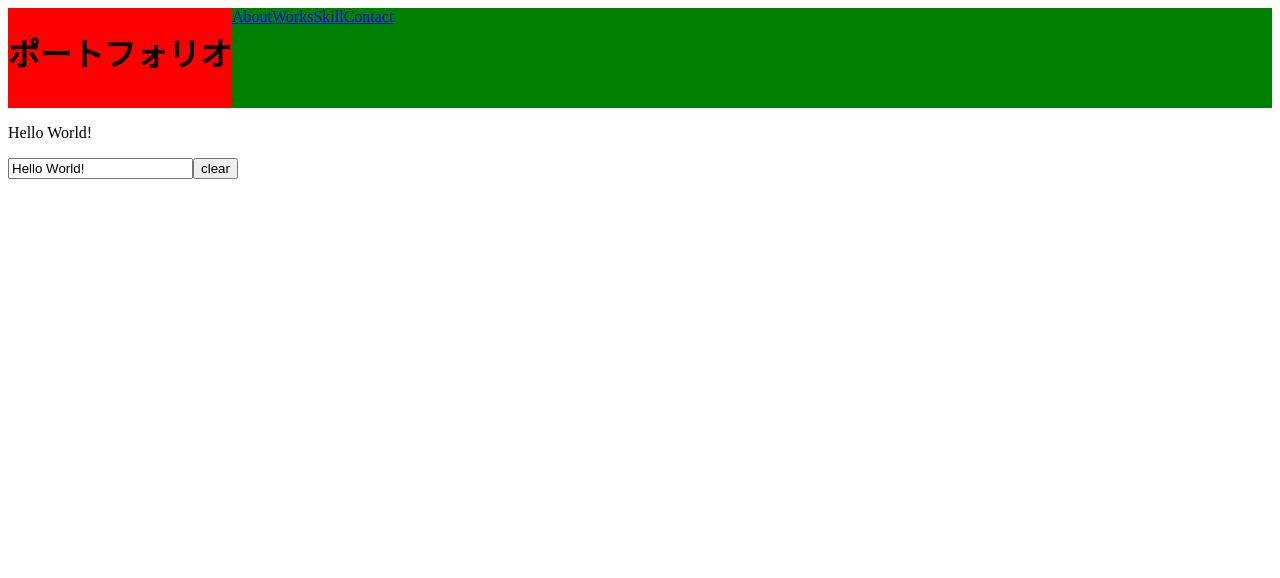
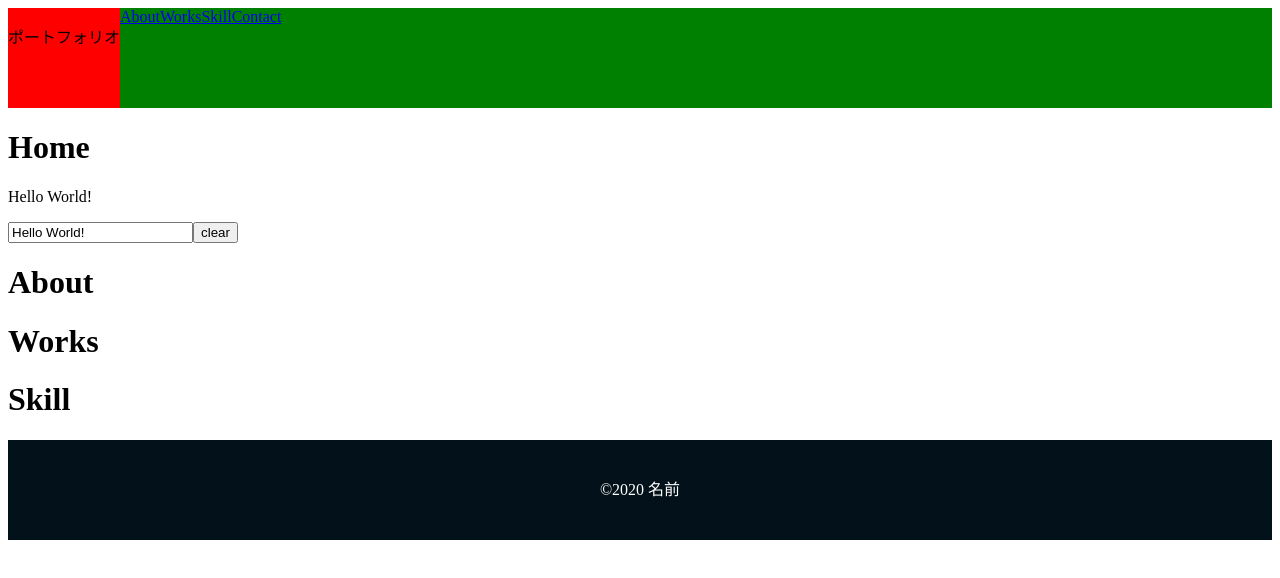
Before and after one commit to kuromon11/my-portfolio, a Vue app: page / in a window 1280 px wide. Shown: the top 578 px of the page. Built offline with nearby package versions, Linux system fonts and the light colour scheme.

Commit message:
components  relationship adjust

```diff
--- a/src/App.vue
+++ b/src/App.vue
@@ -1,34 +1,31 @@
 <template>
-  <div>
+  <div id=#app>
     <Header></Header>
-    <p v-if="msg.length > 0">
-      {{msg}}
-    </p>
-    <p v-else>
-      no text
-    </p>
-    <input type="text" v-model="msg">
-    <button @click="clear()">clear</button>
+    <HomeComp></HomeComp>
+    <AboutComp></AboutComp>
+    <WorksComp></WorksComp>
+    <SkillComp></SkillComp>
+    <Footer></Footer>
   </div>
 </template>
 
 <script>
 import Header from './components/Header'
+import HomeComp from './components/HomeComp'
+import AboutComp from './components/AboutComp'
+import WorksComp from './components/WorksComp'
+import SkillComp from './components/SkillComp'
+import Footer from './components/Footer'
 
 export default {
   components: {
-    Header
+    Header,
+    HomeComp,
+    AboutComp,
+    WorksComp,
+    SkillComp,
+    Footer
   },
-  data () {
-    return {
-      msg: 'Hello World!'
-    };
-  },
-  methods: {
-    clear () {
-      this.msg = ''
-    }
-  }
 }
 </script>
 
--- a/src/components/About.vue
+++ b/src/components/AboutComp.vue
@@ -1,6 +1,6 @@
 <template>
   <div>
-
+    <h1>About</h1>
   </div>
 </template>
 
--- a/src/components/Footer.vue
+++ b/src/components/Footer.vue
@@ -1,9 +1,18 @@
 <template>
-  <div>
-
+  <div class="footer">
+    <p class="footerTitle">&copy;2020 名前</p>
   </div>
 </template>
 
 <style lang="scss" scoped>
-
+.footer{
+  background-color: #03111a;
+  height: 100px;
+  &Title{
+    line-height: 100px;
+    text-align: center;
+    margin: 0 auto;
+    color: white;
+  }
+}
 </style>
--- a/src/components/Header.vue
+++ b/src/components/Header.vue
@@ -1,8 +1,8 @@
 <template>
-  <div id=#app>
+  <div>
     <div class="header">
       <div class="headerLeft">
-        <h1 class="headerLeftTitle">ポートフォリオ</h1>
+        <p class="headerLeftTitle">ポートフォリオ</p>
       </div>
       <div class="headerRight">
         <a href="#" id="nav-about">About</a>
--- /dev/null
+++ b/src/components/HomeComp.vue
@@ -0,0 +1,32 @@
+<template>
+  <div>
+    <h1>Home</h1>
+    <p v-if="msg.length > 0">
+      {{msg}}
+    </p>
+    <p v-else>
+      no text
+    </p>
+    <input type="text" v-model="msg">
+    <button @click="clear()">clear</button>
+  </div>
+</template>
+
+<script>
+export default {
+  data () {
+    return {
+      msg: 'Hello World!'
+    };
+  },
+  methods: {
+    clear () {
+      this.msg = ''
+    }
+  }
+}
+</script>
+
+<style lang="scss" scoped>
+
+</style>
--- a/src/components/Skill.vue
+++ b/src/components/SkillComp.vue
@@ -1,6 +1,6 @@
 <template>
   <div>
-
+    <h1>Skill</h1>
   </div>
 </template>
 
--- a/src/components/Works.vue
+++ b/src/components/WorksComp.vue
@@ -1,6 +1,6 @@
 <template>
   <div>
-
+    <h1>Works</h1>
   </div>
 </template>
 
--- a/src/router.js
+++ b/src/router.js
@@ -1,6 +1,7 @@
 import Vue from "vue";
 import Router from "vue-router";
-import Header from "./components/Header";
+import HomeComp from './components/HomeComp'
+
 
 Vue.use(Router);
 
@@ -10,7 +11,7 @@ export default new Router({
     {
       path: "/",
       components: {
-        default: Header
+        default: HomeComp
       }
     },
   ]
```
Also changed, not shown: src/main.js (+3 -4 lines).
